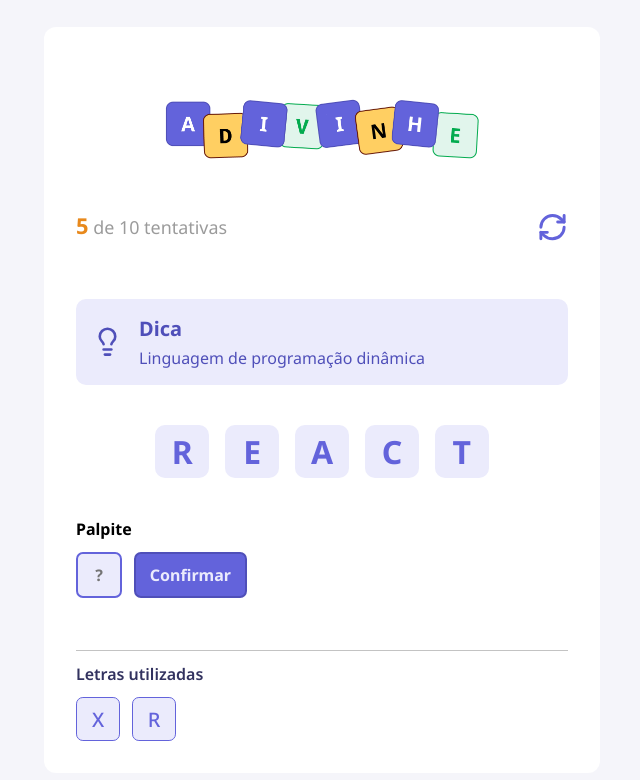
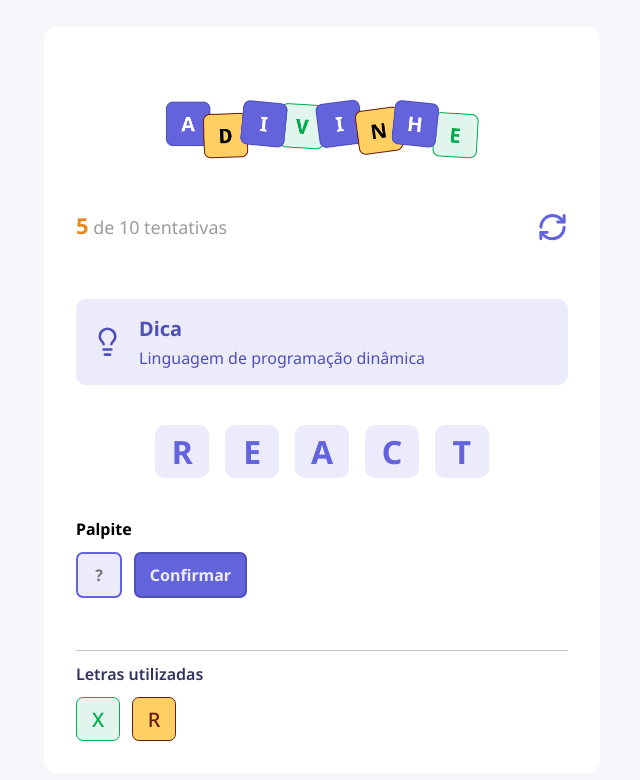
Before and after one commit to joaocorreiaf01/guessing-game, a React (Vite) app: page / in a window 1280 px wide. Shown: the top 780 px of the page, without its empty margins (318-958 px from the left). Built offline with nearby package versions, Linux system fonts and the light colour scheme.

Commit message:
add color varies Letter

```diff
--- a/src/components/Letter/index.tsx
+++ b/src/components/Letter/index.tsx
@@ -3,13 +3,16 @@
 type Props = {
     value?: string
     size?: "default" | "small"
+    color?: "default" | "correct" | "wrong"
 }
 
-export function Letter({value = "", size = "default"}: Props) {
+export function Letter({value = "", size = "default", color = "default"}: Props) {
     return (
         <div className={`
         ${styles.letter}
         ${size === "small" && styles.letterSmall}
+        ${color === "correct" && styles.letterCorrect}
+        ${color === "wrong" && styles.letterWrong}
         `}
         >
             <span>{value}</span>
--- a/src/components/Letter/styles.module.css
+++ b/src/components/Letter/styles.module.css
@@ -24,3 +24,17 @@
     font-weight: 500;
     border: 1px solid #6363db;
 }
+
+.letterCorrect {
+    background-color: #e1f5ec;
+    border-color: #03ab4f;
+    color: #03ab4f;
+
+}
+
+.letterWrong {
+    background-color: #ffcf62;
+    border-color: #691b0a;
+    color: #691b0a;
+
+}
--- a/src/components/LettersUsed/index.tsx
+++ b/src/components/LettersUsed/index.tsx
@@ -7,8 +7,8 @@
             <h5>Letras utilizadas</h5>
 
             <div>
-                <Letter value="X" size="small" />
-                <Letter value="R" size="small" />
+                <Letter value="X" size="small" color="correct" />
+                <Letter value="R" size="small" color="wrong"/>
             </div>
         </div>
     )
```
